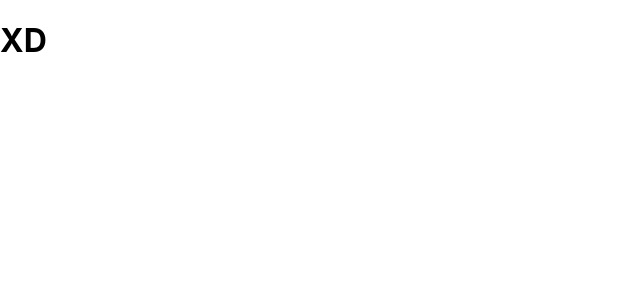
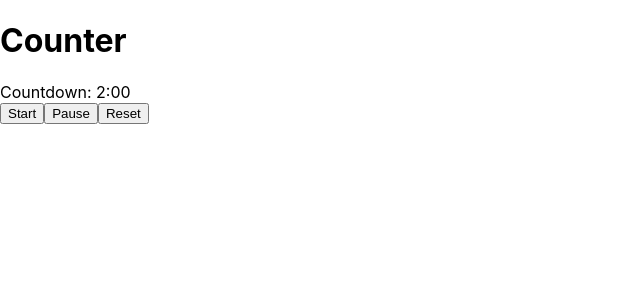
Before and after one commit to harrypardo/pomodoro-react, a React (Create React App) app: page / in a window 1280 px wide. Shown: the top 300 px of the page, without its empty margins (0-640 px from the left). Built offline with nearby package versions, Linux system fonts and the light colour scheme.

Commit message:
counter component

```diff
--- a/package.json
+++ b/package.json
@@ -13,6 +13,7 @@
     "react": "^17.0.2",
     "react-dom": "^17.0.2",
     "react-scripts": "4.0.3",
+    "styled-components": "^5.3.0",
     "typescript": "^4.1.2",
     "web-vitals": "^1.0.1"
   },
@@ -22,7 +23,7 @@
     "test": "react-scripts test",
     "eject": "react-scripts eject",
     "prepare": "husky install",
-    "lint":"pretty-quick --staged && lint-staged"
+    "lint": "pretty-quick --staged && lint-staged"
   },
   "eslintConfig": {
     "extends": [
@@ -63,5 +64,5 @@
   },
   "hooks": {
     "pre-commit": "yarn lint"
- }
+  }
 }
--- a/src/App.tsx
+++ b/src/App.tsx
@@ -1,9 +1,10 @@
 import React from "react";
+import Counter from "./components/Counter";
 
 function App() {
   return (
     <div className="App">
-      <h1>XD</h1>
+      <Counter />
     </div>
   );
 }
--- /dev/null
+++ b/src/components/Counter.tsx
@@ -0,0 +1,52 @@
+import React, { useEffect, useState } from "react";
+
+
+const Counter = () => {
+    const [counter, setCounter] = useState(120);
+    const [isCounting, setIsCounting] = useState(false);
+
+    const onClickReset = () => {
+        setCounter(120);
+    }
+    const onClickStart = () => {
+        setIsCounting(true);
+    }
+    const onClickPause = () => {
+        setIsCounting(false);
+    }
+
+    useEffect(() => {
+        let timer: ReturnType<typeof setTimeout> = setTimeout(() => '', 1000);
+        if (counter > 0 && isCounting) {
+          timer = setTimeout(() => setCounter(c => c - 1), 1000);
+        }
+
+        return () => {
+          if (timer) {
+            clearTimeout(timer);
+          }
+        };
+    }, [counter, isCounting]);
+
+
+    const padTime = (time: number) => {
+        return String(time).length === 1 ? `0${time}` : `${time}`;
+      };
+
+    const format = (time: number) => {
+        const minutes = Math.floor(time / 60);
+        const seconds = time % 60;
+        return `${minutes}:${padTime(seconds)}`;
+      };
+
+    return(<div>
+        <h1> Counter </h1>
+        <div>Countdown: {counter === 0 ? "Time over" : format(counter)}</div>
+        <button type="button" onClick={onClickStart}>Start</button>
+        <button type="button" onClick={onClickPause}>Pause</button>
+        <button type="button" onClick={onClickReset}>Reset</button>
+       </div>);
+}
+
+
+export default Counter;
```
Also changed, not shown: .eslintrc.json, 2 other files (tests, documents, lock files or other folders).
